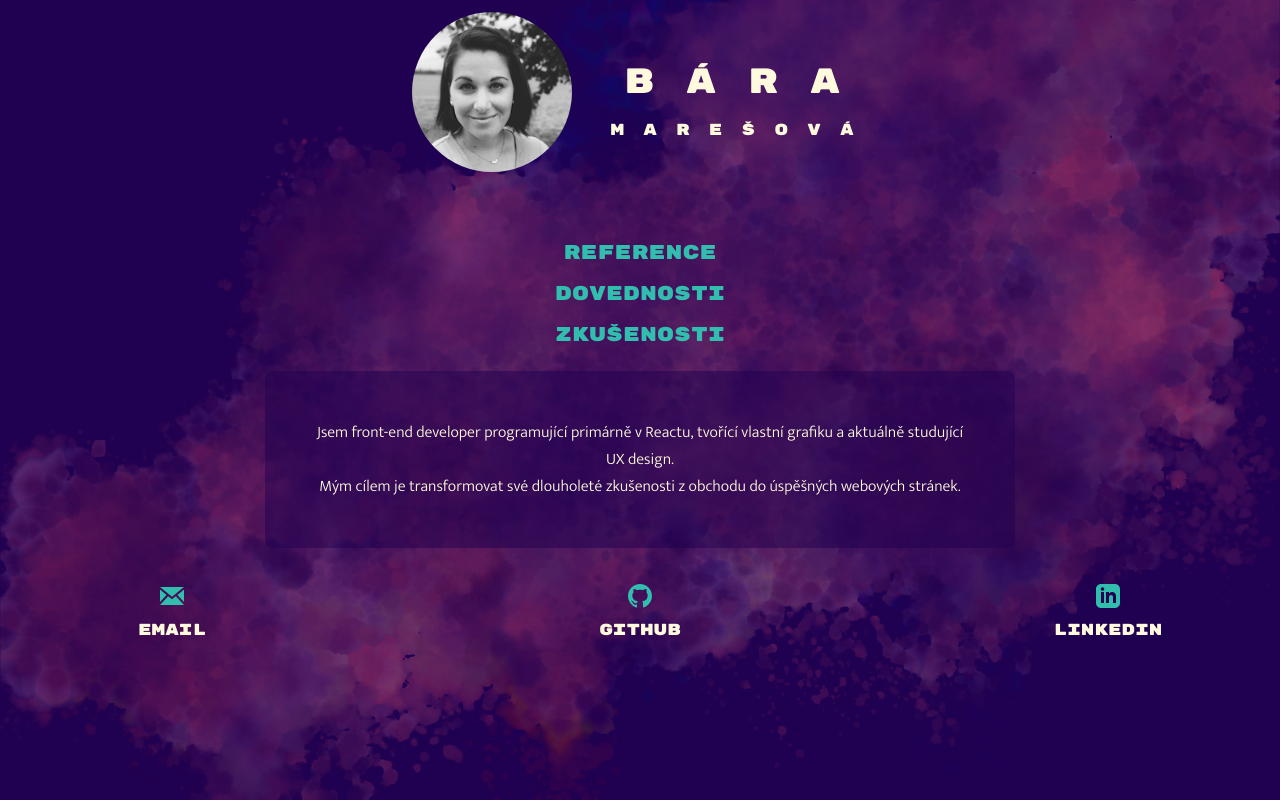
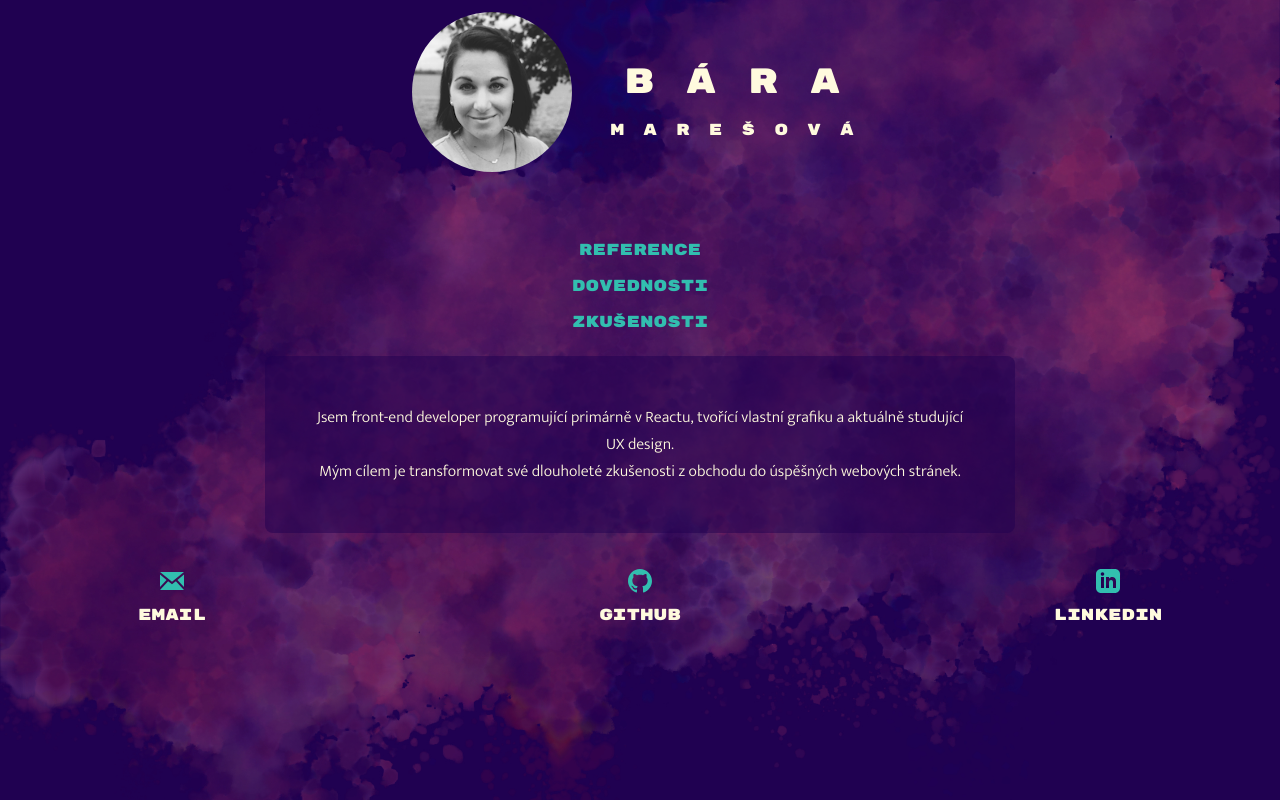
Before and after one commit to BaraMaresova/portfolio, a React (Create React App) app in the folder baramaresova/: page /#/ in a window 1280 px wide. Built offline with nearby package versions, Linux system fonts and the light colour scheme.

Commit message:
označení navbuttonu podle sekce

```diff
--- a/baramaresova/src/pages/Homepage.jsx
+++ b/baramaresova/src/pages/Homepage.jsx
@@ -14,32 +14,29 @@ export const Homepage = () => {
       <div className="body_wrapper">
         <Header />
         <nav className="navigation">
-          <div className="navButton">
-            <a
-              href="#references"
-              className={activePart === 'active'}
+          <div
+            className={
+              activePart === 'references' ? 'active navButton' : 'navButton'
+            }
             onClick={(e) => setActivePart('references')}
           >
             Reference
-            </a>
           </div>
-          <div className="navButton">
-            <a
-              href="#skills"
-              className={activePart === 'active'}
+          <div
+            className={
+              activePart === 'skills' ? 'active navButton' : 'navButton'
+            }
             onClick={(e) => setActivePart('skills')}
           >
             Dovednosti
-            </a>
           </div>
-          <div className="navButton">
-            <a
-              href="#experiences"
-              className={activePart === 'active'}
+          <div
+            className={
+              activePart === 'experiences' ? 'active navButton' : 'navButton'
+            }
             onClick={(e) => setActivePart('experiences')}
           >
             Zkušenosti
-            </a>
           </div>
         </nav>
 
```
Lines whose indentation alone changed are shown as unchanged.
